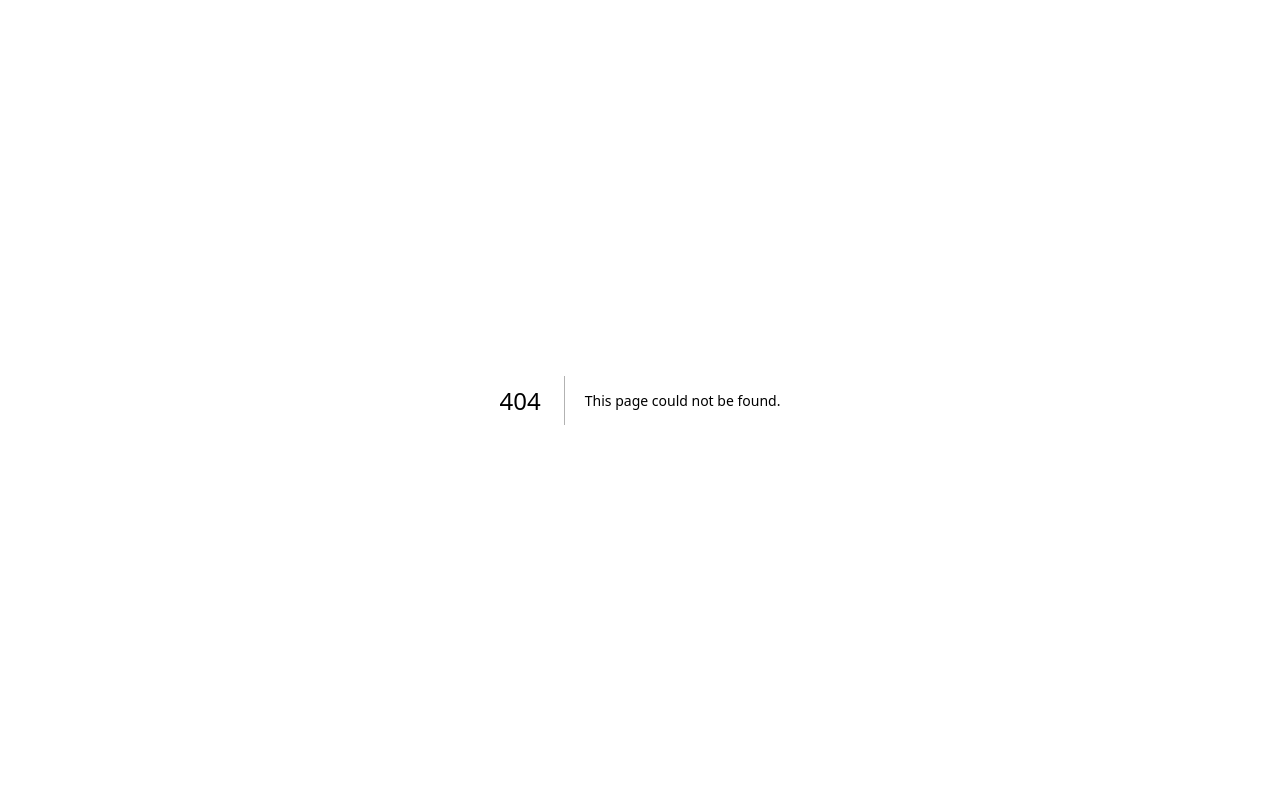
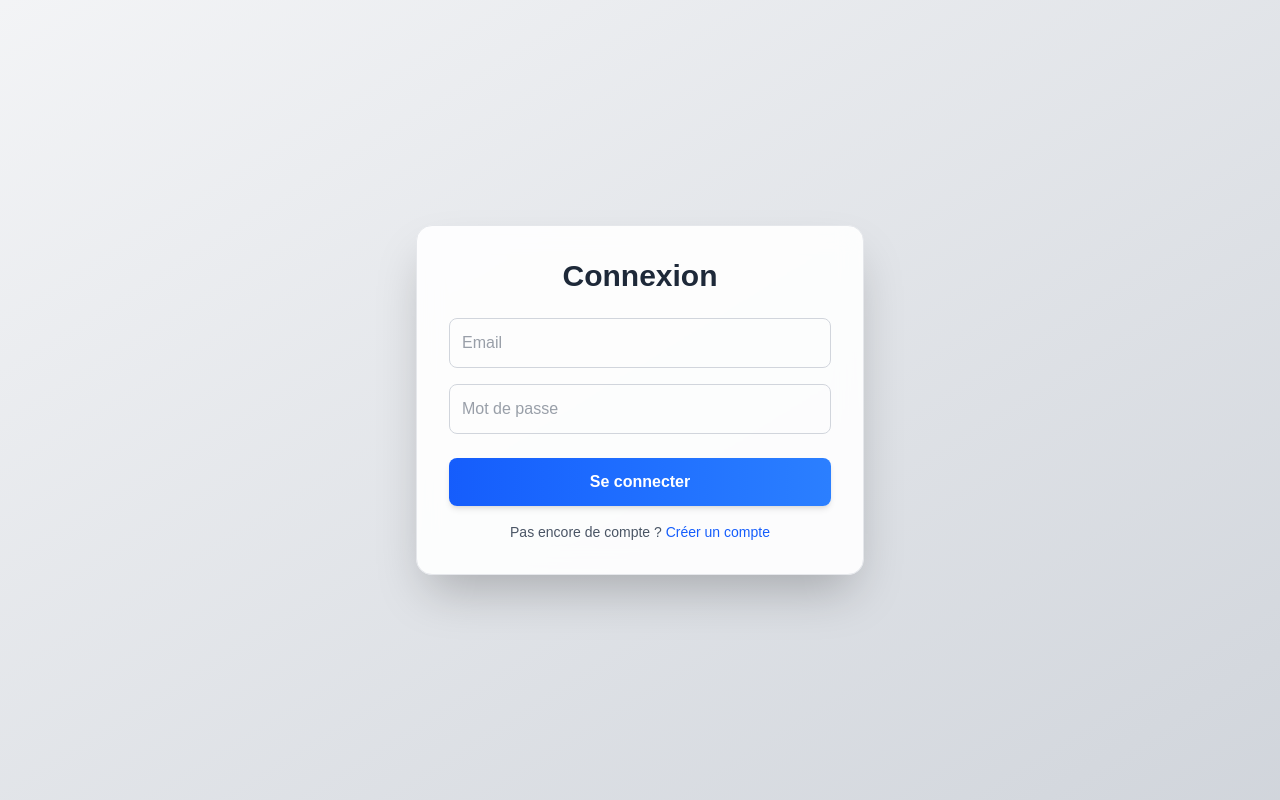
Before and after one commit to HbtVictor/tp1, a Next.js app: page /pages/auth/login in a window 1280 px wide. Before the commit this address had no page. Built offline with nearby package versions, Linux system fonts and the light colour scheme.

Commit message:
Ajout du LoginForm Ajout du RegisterForm
Ajout du authStore pour stocker les connexions dans le localStorage
Ajout du userStore pour stocker les user dnas le localStorage

Ajout des deux pages /pages/auth/login et /pages/auth/register

```diff
--- a/package.json
+++ b/package.json
@@ -9,9 +9,11 @@
     "lint": "eslint"
   },
   "dependencies": {
+    "@types/uuid": "^11.0.0",
     "next": "15.5.4",
     "react": "19.1.0",
     "react-dom": "19.1.0",
+    "uuid": "^13.0.0",
     "zustand": "^5.0.8"
   },
   "devDependencies": {
--- a/src/app/components/auth/LoginForm.tsx
+++ b/src/app/components/auth/LoginForm.tsx
@@ -0,0 +1,68 @@
+"use client";
+import { useState } from "react";
+import Link from "next/link";
+import { useRouter } from "next/navigation";
+import { useAuthStore } from "@/app/store/authStore";
+
+export const LoginForm = () => {
+  const router = useRouter();
+  const login = useAuthStore((state) => state.login);
+  const [email, setEmail] = useState("");
+  const [password, setPassword] = useState("");
+  const [error, setError] = useState("");
+
+  const handleSubmit = (e: React.FormEvent) => {
+    e.preventDefault();
+    const success = login(email, password);
+    if (success) router.push("/pages/articles");
+    else setError("Email ou mot de passe incorrect");
+  };
+
+  return (
+    <form
+      onSubmit={handleSubmit}
+      className="bg-white/90 backdrop-blur-md shadow-2xl rounded-2xl p-8 w-full max-w-md border border-gray-200"
+    >
+      <h2 className="text-3xl font-bold text-center mb-6 text-gray-800">
+        Connexion
+      </h2>
+
+      {error && (
+        <div className="bg-red-100 text-red-700 text-sm p-2 rounded mb-3 text-center">
+          {error}
+        </div>
+      )}
+
+      <div className="space-y-4">
+        <input
+          type="email"
+          placeholder="Email"
+          className="w-full border border-gray-300 rounded-lg p-3 text-gray-700 focus:outline-none focus:ring-2 focus:ring-blue-500"
+          value={email}
+          onChange={(e) => setEmail(e.target.value)}
+        />
+        <input
+          type="password"
+          placeholder="Mot de passe"
+          className="w-full border border-gray-300 rounded-lg p-3 text-gray-700 focus:outline-none focus:ring-2 focus:ring-blue-500"
+          value={password}
+          onChange={(e) => setPassword(e.target.value)}
+        />
+      </div>
+
+      <button
+        type="submit"
+        className="mt-6 w-full py-3 text-white font-semibold rounded-lg bg-gradient-to-r from-blue-600 to-blue-500 hover:from-blue-700 hover:to-blue-600 transition-all shadow-md"
+      >
+        Se connecter
+      </button>
+
+      <p className="text-center text-sm mt-4 text-gray-600">
+        Pas encore de compte ?{" "}
+        <Link href="/pages/auth/register" className="text-blue-600 hover:underline">
+          Créer un compte
+        </Link>
+      </p>
+    </form>
+  );
+};
--- a/src/app/components/auth/RegisterForm.tsx
+++ b/src/app/components/auth/RegisterForm.tsx
@@ -0,0 +1,101 @@
+"use client";
+import { useState, useEffect } from "react";
+import Link from "next/link";
+import { useRouter } from "next/navigation";
+import { useUserStore } from "@/app/store/userStore";
+import { useAuthStore } from "@/app/store/authStore";
+
+export const RegisterForm = () => {
+  const router = useRouter();
+  const addUser = useUserStore((state) => state.addUser);
+
+  // 🔒 Redirige si l'utilisateur est déjà connecté
+  useEffect(() => {
+    const { user } = useAuthStore.getState();
+    if (user) router.push("/pages/articles");
+  }, [router]);
+
+  // 🧠 Données du formulaire
+  const [form, setForm] = useState({
+    username: "",
+    email: "",
+    password: "",
+  });
+
+  const handleChange = (e: React.ChangeEvent<HTMLInputElement>) => {
+    setForm({ ...form, [e.target.name]: e.target.value });
+  };
+
+  const handleSubmit = (e: React.FormEvent) => {
+    e.preventDefault();
+
+    const { username, email, password } = form;
+    if (!username || !email || !password) {
+      alert("Merci de remplir tous les champs !");
+      return;
+    }
+
+    // ➕ Ajout avec rôle par défaut "user"
+    addUser({
+      username,
+      email,
+      password,
+    });
+
+    alert("Inscription réussie !");
+    router.push("/pages/auth/login");
+  };
+
+  return (
+    <form
+      onSubmit={handleSubmit}
+      className="bg-white/90 backdrop-blur-md shadow-2xl rounded-2xl p-8 w-full max-w-md border border-gray-200"
+    >
+      <h2 className="text-3xl font-bold text-center mb-6 text-gray-800">
+        Inscription
+      </h2>
+
+      <div className="space-y-4">
+        <input
+          name="username"
+          placeholder="Nom d'utilisateur"
+          className="w-full border border-gray-300 rounded-lg p-3 text-gray-700 focus:outline-none focus:ring-2 focus:ring-blue-500"
+          value={form.username}
+          onChange={handleChange}
+        />
+
+        <input
+          name="email"
+          type="email"
+          placeholder="Email"
+          className="w-full border border-gray-300 rounded-lg p-3 text-gray-700 focus:outline-none focus:ring-2 focus:ring-blue-500"
+          value={form.email}
+          onChange={handleChange}
+        />
+
+        <input
+          name="password"
+          type="password"
+          placeholder="Mot de passe"
+          className="w-full border border-gray-300 rounded-lg p-3 text-gray-700 focus:outline-none focus:ring-2 focus:ring-blue-500"
+          value={form.password}
+          onChange={handleChange}
+        />
+      </div>
+
+      <button
+        type="submit"
+        className="mt-6 w-full py-3 text-white font-semibold rounded-lg bg-gradient-to-r from-green-600 to-green-500 hover:from-green-700 hover:to-green-600 transition-all shadow-md"
+      >
+        Créer un compte
+      </button>
+
+      <p className="text-center text-sm mt-4 text-gray-600">
+        Déjà un compte ?{" "}
+        <Link href="/pages/auth/login" className="text-blue-600 hover:underline">
+          Se connecter
+        </Link>
+      </p>
+    </form>
+  );
+};
--- /dev/null
+++ b/src/app/hooks/useRequireAuth.ts
@@ -0,0 +1,16 @@
+// src/app/hooks/useRequireAuth.ts
+"use client";
+import { useAuthStore } from "@/app/store/authStore";
+import { useRouter } from "next/navigation";
+import { useEffect } from "react";
+
+export function useRequireAuth() {
+  const { user } = useAuthStore();
+  const router = useRouter();
+
+  useEffect(() => {
+    if (!user) router.push("/pages/auth");
+  }, [user, router]);
+
+  return user;
+}
--- a/src/app/lib/types.ts
+++ b/src/app/lib/types.ts
@@ -3,7 +3,7 @@ export interface User {
   username: string;
   email: string;
   password: string;
-  role: string;
+  role: "admin" | "user";
 }
 
 export interface Article {
--- /dev/null
+++ b/src/app/pages/auth/login/page.tsx
@@ -0,0 +1,22 @@
+"use client";
+
+import { useEffect } from "react";
+import { useRouter } from "next/navigation";
+import { useAuthStore } from "@/app/store/authStore";
+import { LoginForm } from "@/app/components/auth/LoginForm";
+
+export default function LoginPage() {
+  const router = useRouter();
+  const { user } = useAuthStore();
+
+  // 🔒 Redirige si déjà connecté
+  useEffect(() => {
+    if (user) router.push("/pages/articles");
+  }, [user, router]);
+
+  return (
+    <div className="flex flex-col items-center justify-center min-h-screen bg-gradient-to-br from-gray-100 to-gray-300 p-4 w-full">
+      <LoginForm />
+    </div>
+  );
+}
--- /dev/null
+++ b/src/app/pages/auth/register/page.tsx
@@ -0,0 +1,22 @@
+"use client";
+
+import { useEffect } from "react";
+import { useRouter } from "next/navigation";
+import { useAuthStore } from "@/app/store/authStore";
+import { RegisterForm } from "@/app/components/auth/RegisterForm";
+
+export default function RegisterPage() {
+  const router = useRouter();
+  const { user } = useAuthStore();
+
+  // 🔒 Redirige si déjà connecté
+  useEffect(() => {
+    if (user) router.push("/pages/articles");
+  }, [user, router]);
+
+  return (
+    <div className="flex flex-col items-center justify-center min-h-screen bg-gradient-to-br from-gray-100 to-gray-300 p-4 w-full">
+      <RegisterForm />
+    </div>
+  );
+}
--- a/src/app/store/authStore.ts
+++ b/src/app/store/authStore.ts
@@ -0,0 +1,30 @@
+import { create } from "zustand";
+import { persist } from "zustand/middleware";
+import { User } from "@/app/lib/types";
+import { useUserStore } from "./userStore";
+
+interface AuthState {
+  user: User | null;
+  login: (email: string, password: string) => boolean;
+  logout: () => void;
+}
+
+export const useAuthStore = create<AuthState>()(
+  persist(
+    (set) => ({
+      user: null,
+      login: (email, password) => {
+        const { getUserByEmail } = useUserStore.getState();
+        const found = getUserByEmail(email);
+
+        if (found && found.password === password) {
+          set({ user: found });
+          return true;
+        }
+        return false;
+      },
+      logout: () => set({ user: null }),
+    }),
+    { name: "auth-storage" }
+  )
+);
--- a/src/app/store/userStore.ts
+++ b/src/app/store/userStore.ts
@@ -0,0 +1,50 @@
+// src/app/store/userStore.ts
+import { create } from "zustand";
+import { persist } from "zustand/middleware";
+import { User } from "@/app/lib/types";
+import { mockUsers } from "@/app/lib/mockData";
+
+interface UserState {
+  users: User[];
+  addUser: (user: Omit<User, "id" | "role">) => void;
+  updateUser: (id: string, updated: Partial<User>) => void;
+  deleteUser: (id: string) => void;
+  getUserByEmail: (email: string) => User | undefined;
+}
+
+export const useUserStore = create<UserState>()(
+  persist(
+    (set, get) => ({
+      users: mockUsers,
+
+      addUser: (user) =>
+        set((state) => ({
+          users: [
+            ...state.users,
+            {
+              ...user,
+              id: crypto.randomUUID(),
+              role: "user", //  ajouté automatiquement ici
+            },
+          ],
+        })),
+
+      updateUser: (id, updated) =>
+        set((state) => ({
+          users: state.users.map((u) =>
+            u.id === id ? { ...u, ...updated } : u
+          ),
+        })),
+
+      deleteUser: (id) =>
+        set((state) => ({
+          users: state.users.filter((u) => u.id !== id),
+        })),
+
+      getUserByEmail: (email) => get().users.find((u) => u.email === email),
+    }),
+    {
+      name: "user-storage",
+    }
+  )
+);
```
Also changed, not shown: src/app/pages/auth/page.tsx (deleted), 1 other file (tests, documents, lock files or other folders).
